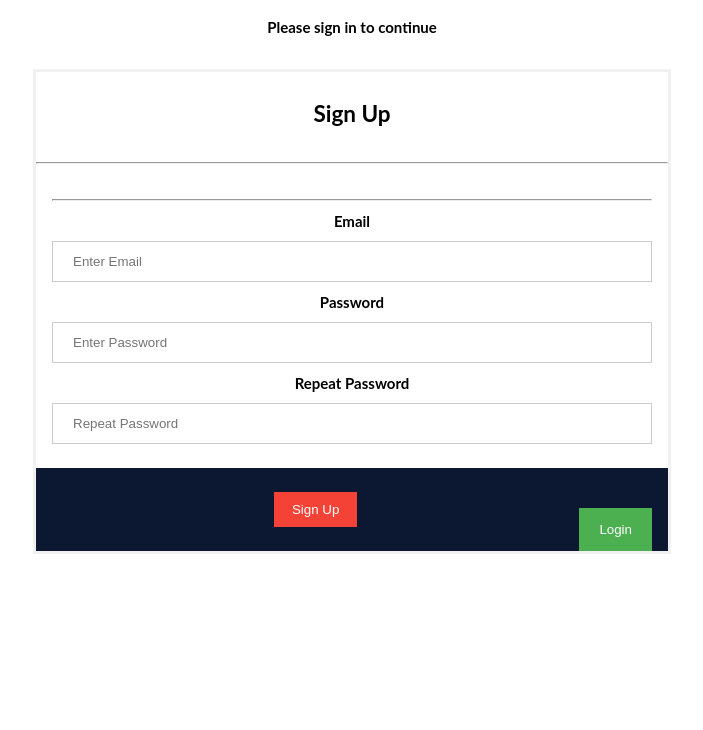
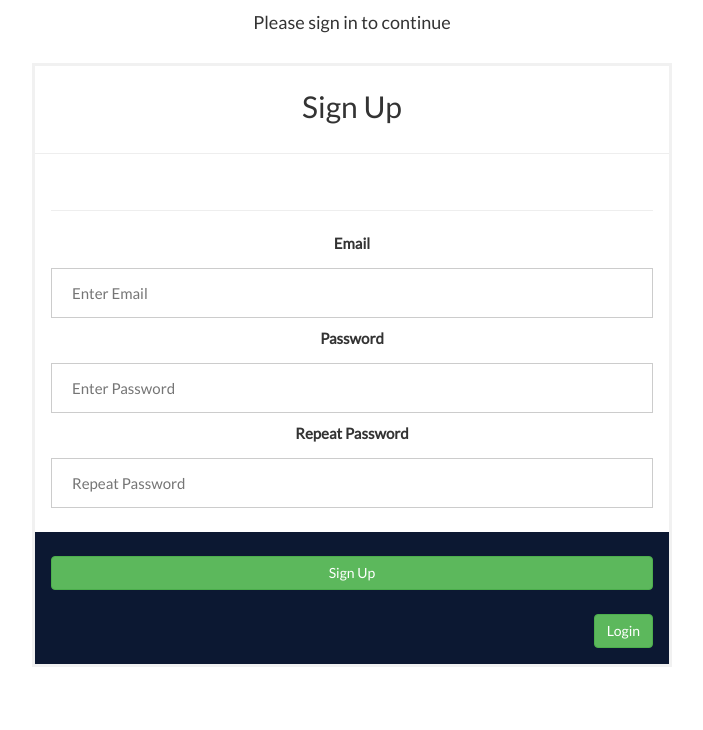
Before and after one commit to pranav-manik/AuthApp, a website: page views/index.html in a window 1280 px wide. Shown: the part 70-800 px from the top of the page, without its empty margins (288-991 px from the left). Drawn offline with nearby package versions, Linux system fonts and the light colour scheme.

Commit message:
bootstrap

```diff
--- a/views/index.html
+++ b/views/index.html
@@ -1,8 +1,16 @@
 <!DOCTYPE html>
-<html>
+<html lang="en">
 <head>
 	<title>Login Page</title>
-	<link rel="stylesheet" type="text/css" href="style.css">
+	<meta charset="utf-8">
+  <meta name="viewport" content="width=device-width, initial-scale=1">
+  <link rel="stylesheet" href="https://maxcdn.bootstrapcdn.com/bootstrap/3.3.7/css/bootstrap.min.css">
+  <link href="https://fonts.googleapis.com/css?family=Montserrat" rel="stylesheet" type="text/css">
+  <link href="https://fonts.googleapis.com/css?family=Lato" rel="stylesheet" type="text/css">
+  <link rel="stylesheet" href="https://cdnjs.cloudflare.com/ajax/libs/font-awesome/4.7.0/css/font-awesome.min.css">
+  <script src="https://ajax.googleapis.com/ajax/libs/jquery/3.3.1/jquery.min.js"></script>
+  <script src="https://maxcdn.bootstrapcdn.com/bootstrap/3.3.7/js/bootstrap.min.js"></script>
+  <link rel="stylesheet" type="text/css" href="style.css">
 </head>
 
 <body>
@@ -34,7 +42,7 @@
               </div>
 
               <div class="container" id="SignUpPage" style="background-color:#0C1832">
-                <button type="button" onclick="document.getElementById('id01').style.display='none'" class="cancelbtn">Sign Up</button>
+                <button type="button" class= "btn btn-success popup" id=SignUpBtn>Sign Up</button>
                 <!--For Button to click through_____ onclick="document.getElementById('id01').style.display='none'" -->
                 <span class="psw">
                 <button type="button" class= "btn btn-success popup" id=SignUpBtn>Login</button>
--- a/views/style.css
+++ b/views/style.css
@@ -76,6 +76,7 @@ img.avatar {
 /* Add padding to containers */
 .container {
     padding: 16px;
+    width: 100%
 }
 
 /* The "Forgot password" text */
```
